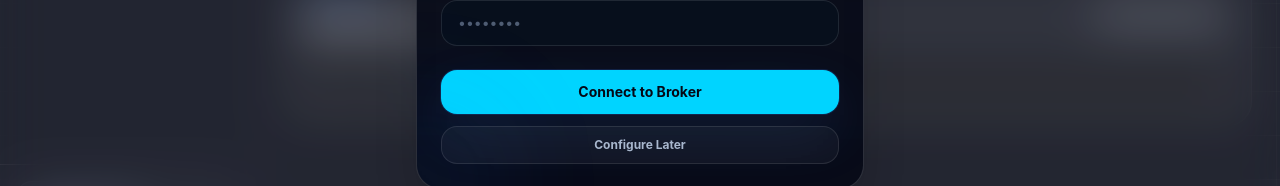
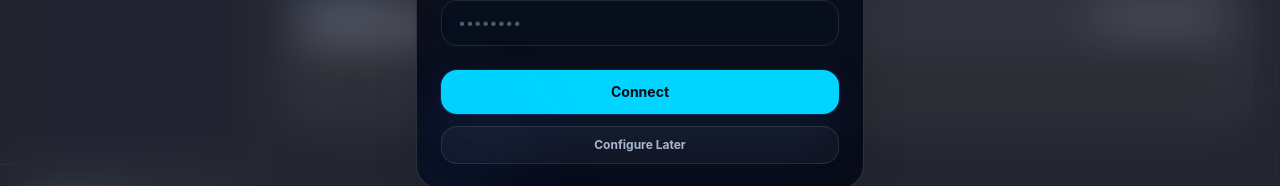
Before and after one commit to lakshithagnk/battery-digital-twin, a React (Vite) app: page /#/logs in a window 1280 px wide. Shown: the part 437-623 px from the top of the page. Built offline with nearby package versions, Linux system fonts and the light colour scheme.

Commit message:
commit08

```diff
--- a/src/components/AppShell.jsx
+++ b/src/components/AppShell.jsx
@@ -304,7 +304,7 @@ export default function AppShell({ children }) {
                     Connecting to Broker…
                   </>
                 ) : (
-                  'Connect to Broker'
+                  'Connect'
                 )}
               </Button>
 
```
